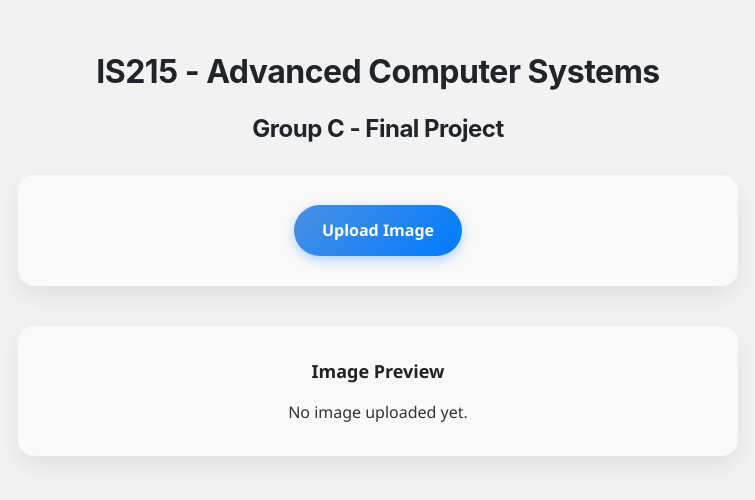
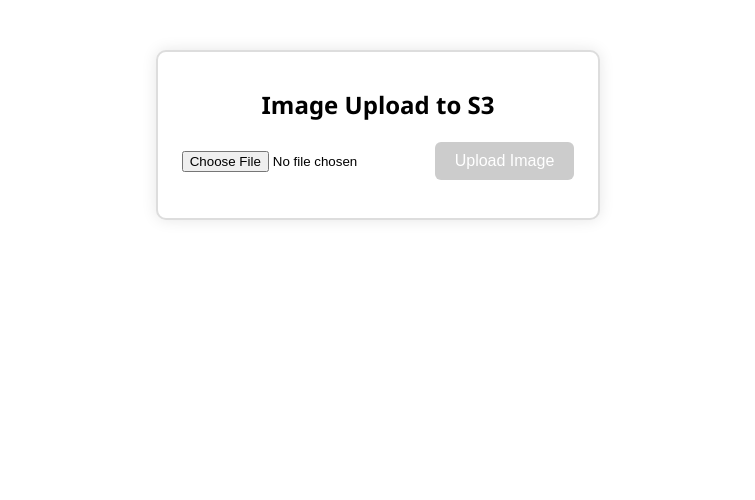
Before and after one commit to dblaparan/IS215-FinalProject-GroupC, a React (Create React App) app in the folder Frontend/: page / in a window 1280 px wide. Shown: the top 500 px of the page, without its empty margins (262-1017 px from the left). Built offline with nearby package versions, Linux system fonts and the light colour scheme.

Commit message:
update for the frontend

```diff
--- a/Frontend/src/components/ImageS3Upload.jsx
+++ b/Frontend/src/components/ImageS3Upload.jsx
@@ -1,5 +1,5 @@
 import React, { useState } from 'react';
-import './App.css';
+import '../styles/ImageS3Upload.css';
 
 function App() {
   const [file, setFile] = useState(null);
@@ -24,7 +24,7 @@ function App() {
 
       try {
         setMessage('Uploading...');
-        const response = await fetch('https://98jf4348gh.execute-api.us-east-1.amazonaws.com/directupload-s3bucket/upload', {
+        const response = await fetch('https://4o536nhnq5.execute-api.us-east-1.amazonaws.com', {
           method: 'POST',
           headers: {
             'Content-Type': 'image/jpeg',
--- a/Frontend/src/index.js
+++ b/Frontend/src/index.js
@@ -1,13 +1,14 @@
 import React from 'react';
 import ReactDOM from 'react-dom/client';
 import './index.css';
-import App from './App';
+// import App from './App';
+import ImageS3Upload from './components/ImageS3Upload';
 import reportWebVitals from './reportWebVitals';
 
 const root = ReactDOM.createRoot(document.getElementById('root'));
 root.render(
   <React.StrictMode>
-    <App />
+    <ImageS3Upload />
   </React.StrictMode>
 );
 
```
Also changed, not shown: 1 other file (tests, documents, lock files or other folders).
